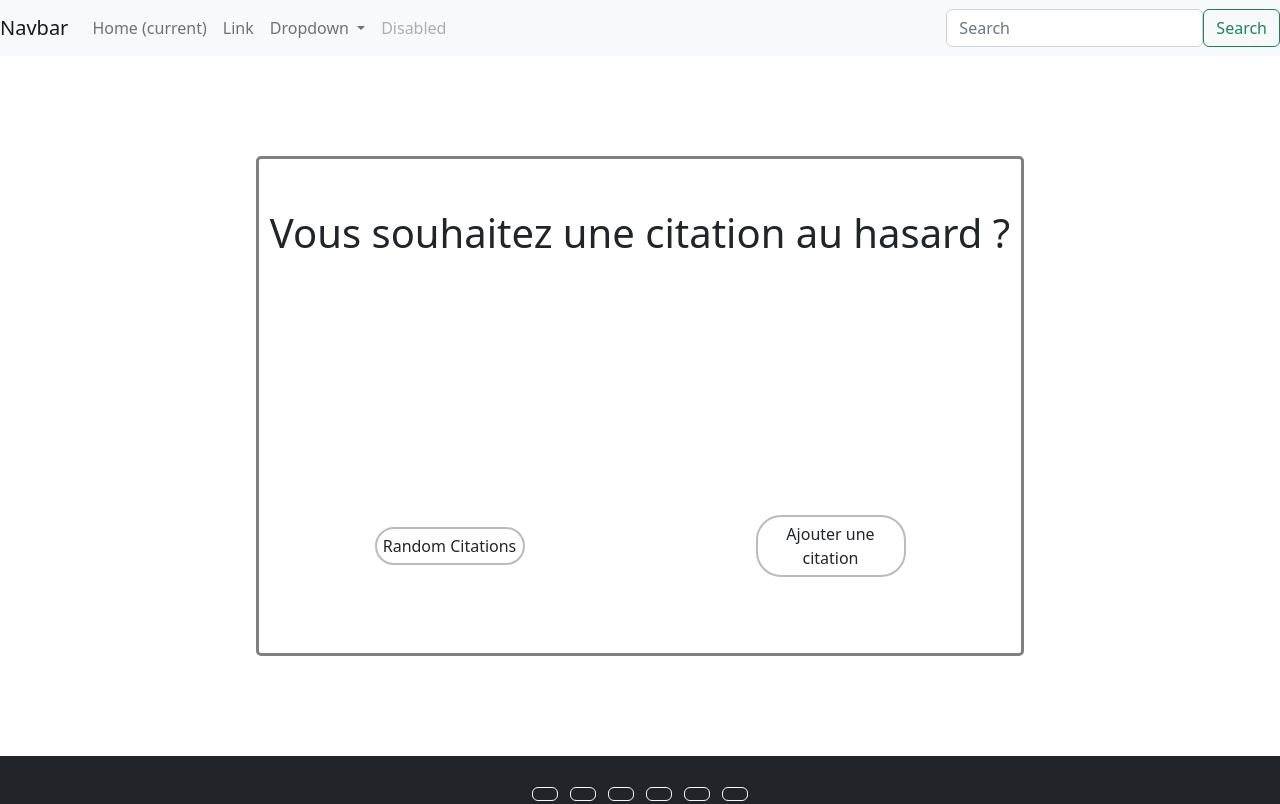
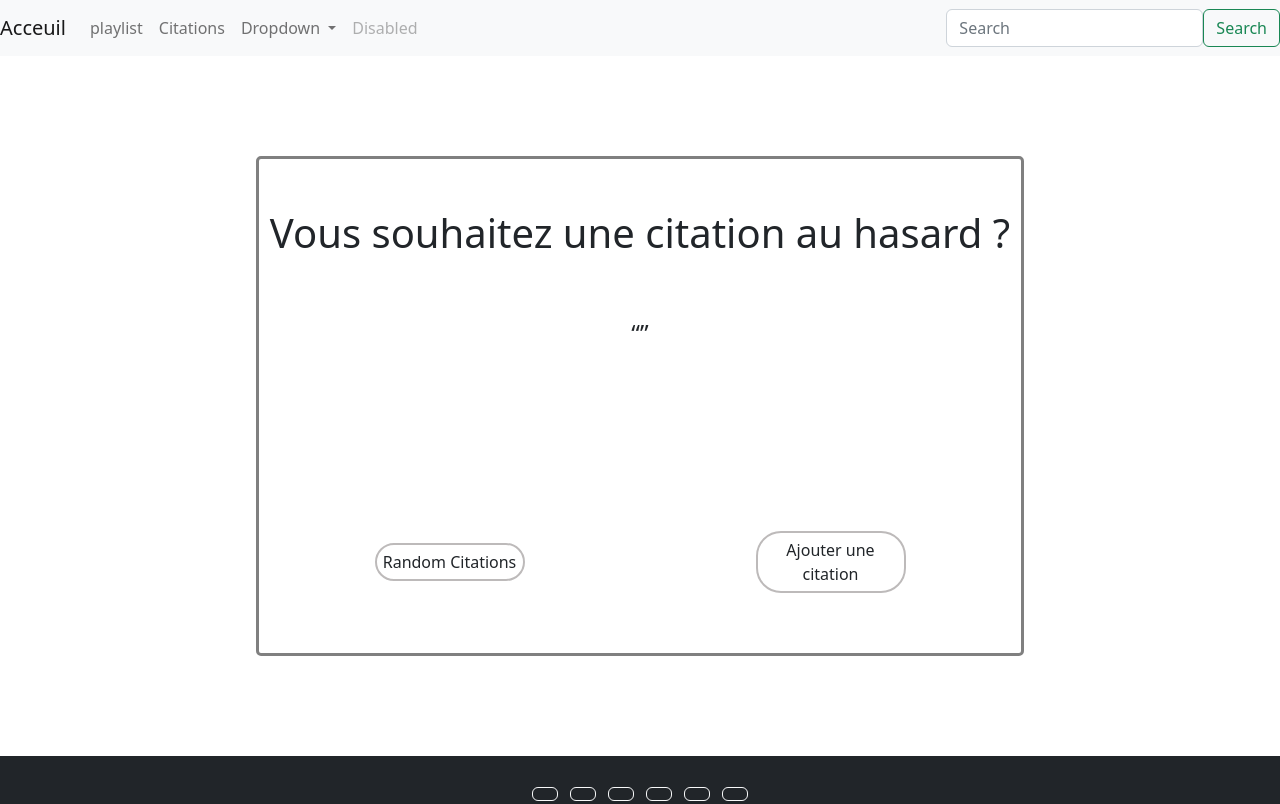
Before and after one commit to ThibDev/Projet-Git, a plain HTML site: page citation.html in a window 1280 px wide. Shown: the top 804 px of the page. Drawn offline with nearby package versions, Linux system fonts and the light colour scheme.

Commit message:
modif citations

```diff
--- a/asset/style.css
+++ b/asset/style.css
@@ -158,12 +158,18 @@ h1{
 }
 #cit{
     font-size: 24px;
-    font-family: sans-serif;
     margin: auto;
     width: 70%;
     height: 250px;
     padding: 50px 0px;
     text-align: center;
+}
+blockquote p::before {
+    content: '\201C';
+}
+
+blockquote p::after {
+    content: '\201D';
 }
 #auteur{
     font-size: 24px;
--- a/citation.html
+++ b/citation.html
@@ -11,7 +11,7 @@
 </head>
 <body>
     <nav class="navbar navbar-expand-lg navbar-light bg-light">
-        <a class="navbar-brand" href="#">Navbar</a>
+        <a class="navbar-brand" href="#">Acceuil</a>
         <button class="navbar-toggler" type="button" data-toggle="collapse" data-target="#navbarSupportedContent" aria-controls="navbarSupportedContent" aria-expanded="false" aria-label="Toggle navigation">
           <span class="navbar-toggler-icon"></span>
         </button>
@@ -19,20 +19,20 @@
         <div class="collapse navbar-collapse" id="navbarSupportedContent">
           <ul class="navbar-nav mr-auto">
             <li class="nav-item active">
-              <a class="nav-link" href="#">Home <span class="sr-only">(current)</span></a>
+              <a class="nav-link" href="./playlist.html">playlist</a>
             </li>
             <li class="nav-item">
-              <a class="nav-link" href="#">Link</a>
+              <a class="nav-link" href="./citation.html">Citations</a>
             </li>
             <li class="nav-item dropdown">
               <a class="nav-link dropdown-toggle" href="#" id="navbarDropdown" role="button" data-toggle="dropdown" aria-haspopup="true" aria-expanded="false">
                 Dropdown
               </a>
               <div class="dropdown-menu" aria-labelledby="navbarDropdown">
-                <a class="dropdown-item" href="#">Action</a>
-                <a class="dropdown-item" href="#">Another action</a>
+                <a class="dropdown-item" href="./carroussel.html">carroussel</a>
+                <a class="dropdown-item" href="./classement.html">classement</a>
                 <div class="dropdown-divider"></div>
-                <a class="dropdown-item" href="#">Something else here</a>
+                <a class="dropdown-item" href="./billetterie.html">billeterie</a>
               </div>
             </li>
             <li class="nav-item">
@@ -48,8 +48,8 @@
       <main id="maincitation">
         <div id="random">
             <h1>Vous souhaitez une citation au hasard ?</h1>
-            <p id="cit"></p>
-            <p id="auteur"></p>
+            <blockquote><p id="cit"></p></blockquote>
+            <figcaption><cite id="auteur"></cite></figcaption>
             <div id="boutonscit">
                 <div id="btncitation">Random Citations</div>
                 <div id="btncitation2">Ajouter une citation</div>
```
